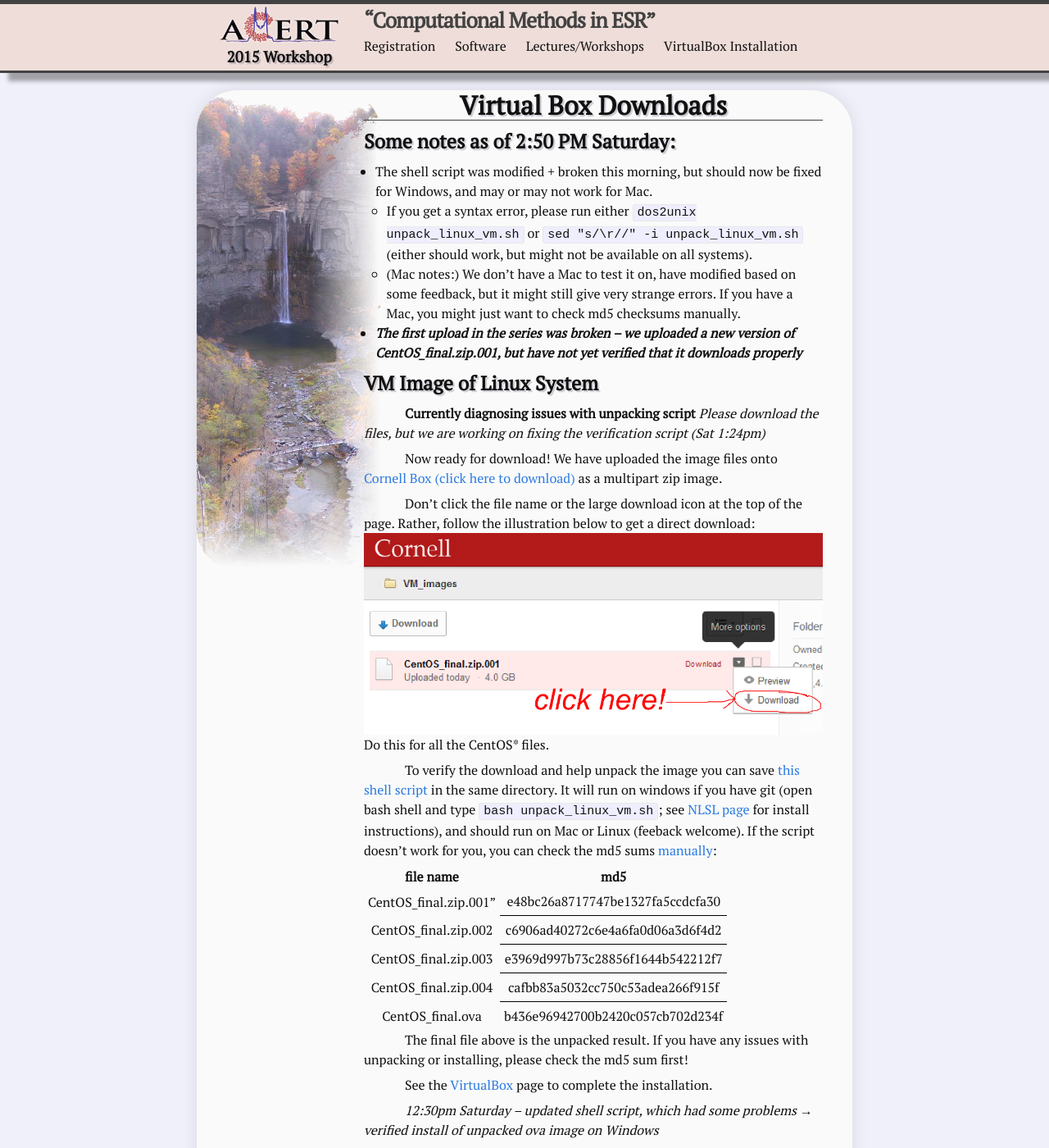
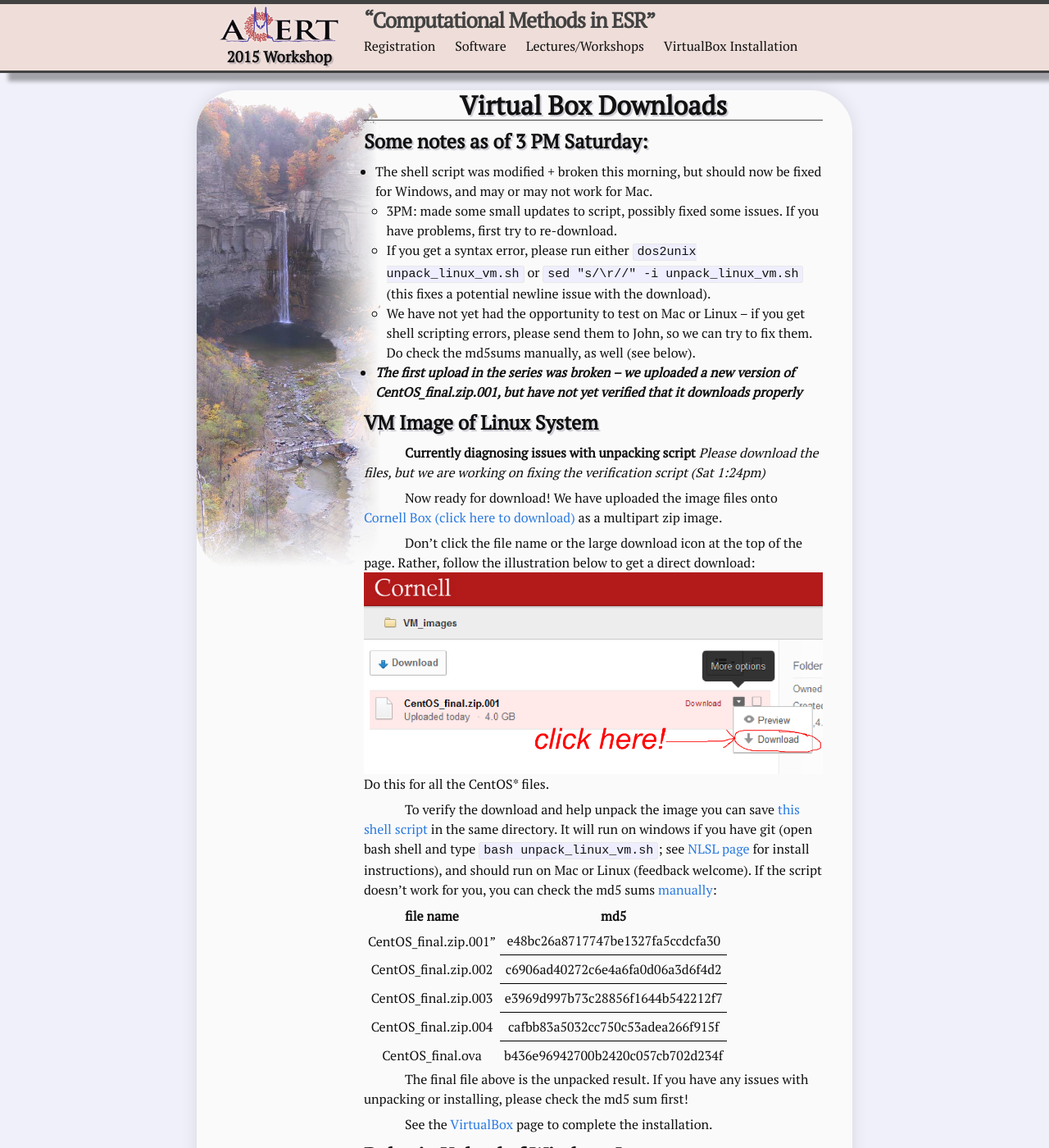
Before and after one commit to jmfranck/acert.github.io, a Jekyll site: the page built from VirtualBox/Downloads.md, in a window 1280 px wide and 1400 px high. Shown: the whole window at 82% size. Built offline with Jekyll 4.4.1, drawn with Linux system fonts in a browser that asks for light colours.

Commit message:
updated download page again

```diff
--- a/VirtualBox/Downloads.md
+++ b/VirtualBox/Downloads.md
@@ -5,11 +5,12 @@ attribution: J. Franck
 ---
 # {{ page.title }}
 
-##Some notes as of 2:50 PM Saturday:
+##Some notes as of 3 PM Saturday:
 
 - The shell script was modified + broken this morning, but should now be fixed for Windows, and may or may not work for Mac.
-    - If you get a syntax error, please run either `dos2unix unpack_linux_vm.sh` or `sed "s/\r//" -i unpack_linux_vm.sh` (either should work, but might not be available on all systems).
-    - (Mac notes:) We don't have a Mac to test it on, have modified based on some feedback, but it might still give very strange errors. If you have a Mac, you might just want to check md5 checksums manually.
+    - 3PM: made some small updates to script, possibly fixed some issues.  If you have problems, first try to re-download.
+    - If you get a syntax error, please run either `dos2unix unpack_linux_vm.sh` or `sed "s/\r//" -i unpack_linux_vm.sh` (this fixes a potential newline issue with the download).
+    - We have not yet had the opportunity to test on Mac or Linux -- if you get shell scripting errors, please send them to John, so we can try to fix them.  Do check the md5sums manually, as well (see below).
 - ***The first upload in the series was broken -- we uploaded a new version of CentOS_final.zip.001, but have not yet verified that it downloads properly***
 
 ## VM Image of Linux System
@@ -23,7 +24,7 @@ Don't click the file name or the large download icon at the top of the page.  Ra
 ![]({{ site.url }}/assets/box_info.png)
 Do this for all the CentOS* files.
 
-To verify the download and help unpack the image you can save [this shell script]({{ site.url }}/assets/unpack_linux_vm.sh) in the same directory.  It will run on windows if you have git (open bash shell and type `bash unpack_linux_vm.sh`; see [NLSL page]({{ site.url }}/Software/NLSL.html) for install instructions), and should run on Mac or Linux (feeback welcome).  If the script doesn't work for you, you can check the md5 sums [manually](http://www.droidviews.com/check-md5sum-of-a-file-on-windows-mac-and-linux/){:target="_blank"}:
+To verify the download and help unpack the image you can save [this shell script]({{ site.url }}/assets/unpack_linux_vm.sh) in the same directory.  It will run on windows if you have git (open bash shell and type `bash unpack_linux_vm.sh`; see [NLSL page]({{ site.url }}/Software/NLSL.html) for install instructions), and should run on Mac or Linux (feedback welcome).  If the script doesn't work for you, you can check the md5 sums [manually](http://www.droidviews.com/check-md5sum-of-a-file-on-windows-mac-and-linux/){:target="_blank"}:
 
  file name  | md5
 :----------:|:-----------:
@@ -38,8 +39,6 @@ If you have any issues with unpacking or installing, please check the md5 sum fi
 
 See the [VirtualBox]({{ site.url }}/VirtualBox.html) page to complete the installation.
 
-*12:30pm Saturday -- updated shell script, which had some problems → verified install of unpacked ova image on Windows*
-
 ## Delay in Upload of Windows Image
 
 Our upload bandwidth is ***much*** slower than we anticipated, so the Windows will be uploaded on the night of Saturday, June 6<sup>th</sup>.
```
